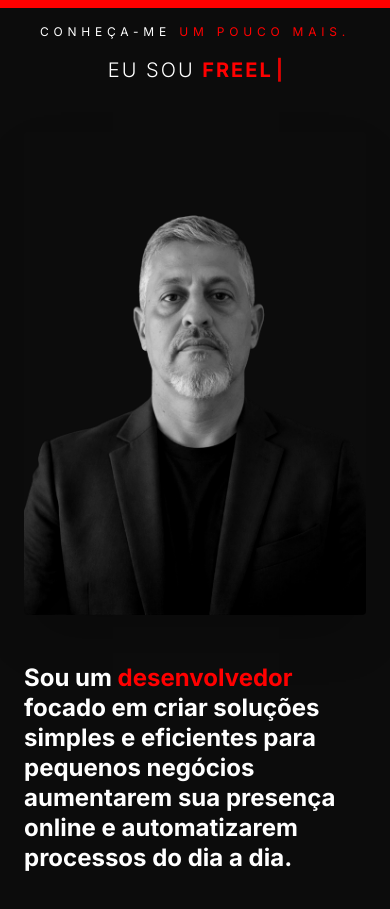
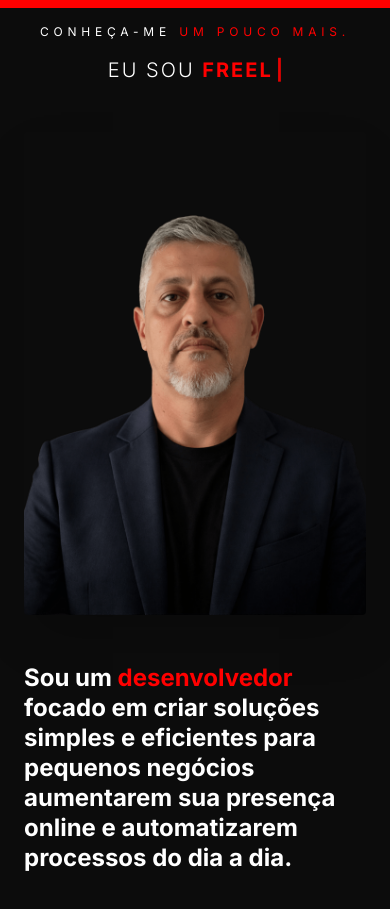
Before and after one commit to jrmacbrandt/J.Roberto, a React (Vite) app: page / in a window 390 px wide. Shown: the part 1680-2589 px from the top of the page. Built offline with nearby package versions, Linux system fonts and the light colour scheme; a web font is replaced by a local one.

Commit message:
style: animar foto mobile de grayscale para colorida ao fazer scroll

```diff
--- a/src/App.tsx
+++ b/src/App.tsx
@@ -322,10 +322,14 @@ const About = () => {
 
             {/* Foto visível apenas no mobile, acima do texto */}
             <div className="block lg:hidden my-8 rounded-sm overflow-hidden shadow-2xl">
-              <img
+              <motion.img
                 src="/about-profile.png"
                 alt="Sobre Mim"
-                className="w-full object-cover grayscale brightness-110 contrast-105"
+                className="w-full object-cover brightness-110 contrast-105"
+                initial={{ filter: 'grayscale(100%)' }}
+                whileInView={{ filter: 'grayscale(0%)' }}
+                transition={{ duration: 1.2, ease: 'easeOut' }}
+                viewport={{ once: false, amount: 0.3 }}
               />
             </div>
 
```
